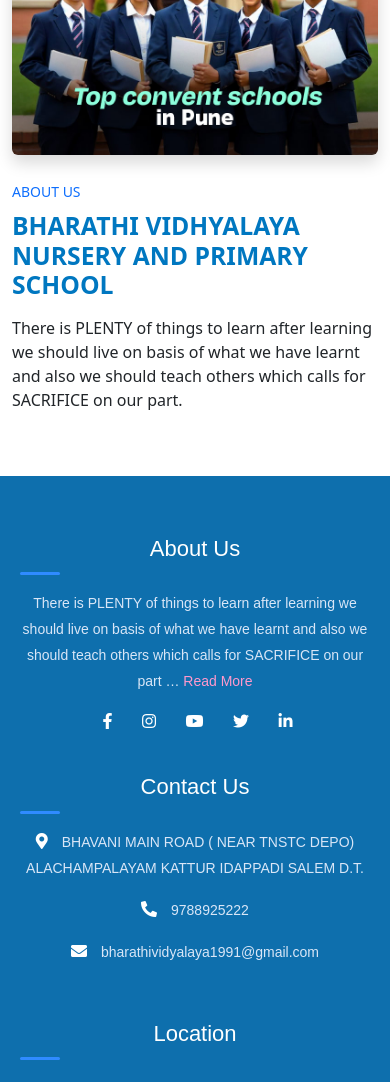
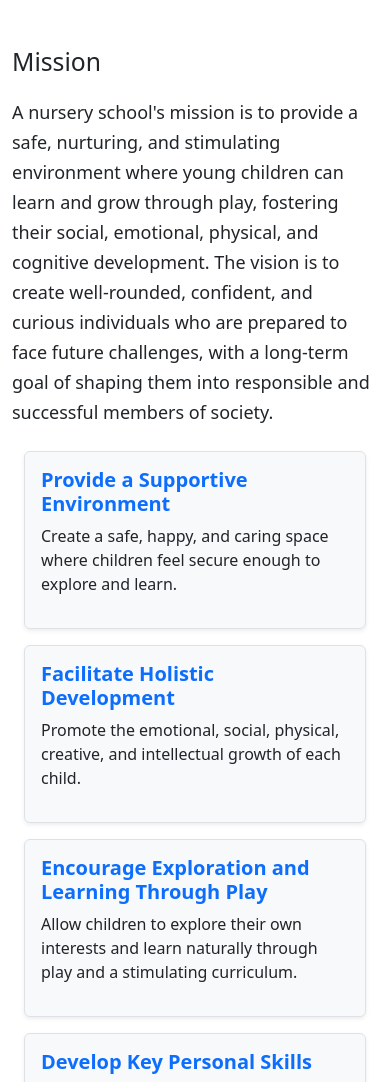
Before and after one commit to kathir41099/bharathi-vidhya-school, a PHP site: page /about.php in a window 390 px wide. Shown: the part 833-1915 px from the top of the page. Run offline with PHP 8.4, Linux system fonts and the light colour scheme.

Commit message:
image changes

```diff
--- a/about.php
+++ b/about.php
@@ -17,6 +17,52 @@
 <body>
 <?php include "includes/header.php"; ?>
 
+<?php
+
+$school_values = [
+    [
+        "title" => "Provide a Supportive Environment",
+        "description" => "Create a safe, happy, and caring space where children feel secure enough to explore and learn."
+    ],
+    [
+        "title" => "Facilitate Holistic Development",
+        "description" => "Promote the emotional, social, physical, creative, and intellectual growth of each child."
+    ],
+    [
+        "title" => "Encourage Exploration and Learning Through Play",
+        "description" => "Allow children to explore their own interests and learn naturally through play and a stimulating curriculum."
+    ],
+    [
+        "title" => "Develop Key Personal Skills",
+        "description" => "Help children become confident, independent, responsible, and cooperative individuals."
+    ],
+    [
+        "title" => "Partner with Families",
+        "description" => "Foster strong relationships with parents and carers, recognizing them as the child's first educators and working in partnership with them."
+    ],
+];
+
+$vision_items = [
+    [
+        "title" => "Shape Future-Ready Individuals",
+        "description" => "To prepare children to be successful learners, confident individuals, and responsible citizens ready to contribute to society."
+    ],
+    [
+        "title" => "Instill a Lifelong Love of Learning",
+        "description" => "Inspire a positive attitude towards learning so children enjoy the process and continue to learn throughout their lives."
+    ],
+    [
+        "title" => "Develop Well-Rounded Personalities",
+        "description" => "Help each child develop a full range of capabilities, including curiosity, empathy, and resilience."
+    ],
+    [
+        "title" => "Create a Strong Community",
+        "description" => "Build a community of competent and caring educators and support students in facing life's challenges."
+    ],
+];
+
+?>
+
 <!-- Banner Section -->
 <section class="about-banner">
     <h1>About Us</h1>
@@ -27,11 +73,42 @@
 
 <!-- About Content Section -->
 <div class="container py-5">
+    <section class="mb-3">
+        <h2 class="section-title">Mission</h2>
+
+        <p style="max-width:1150px;font-size:18px;line-height:30px;margin-top:20px;">
+            A nursery school's mission is to provide a safe, nurturing, and stimulating environment where young children can learn and grow through play, fostering their social, emotional, physical, and cognitive development. The vision is to create well-rounded, confident, and curious individuals who are prepared to face future challenges, with a long-term goal of shaping them into responsible and successful members of society.
+        </p>
+
+        <div class="container my-4">
+            <div class="row">
+                <?php foreach ($school_values as $value): ?>
+                    <div class="col-md-6 mb-3">
+                        <div class="p-3 border rounded shadow-sm bg-light">
+                            <h5 class="fw-bold text-primary"><?= $value['title']; ?></h5>
+                            <p><?= $value['description']; ?></p>
+                        </div>
+                    </div>
+                <?php endforeach; ?>
+            </div>
+        </div>
+        <h2 class="section-title mb-3">Vision</h2>
+        <div class="row">
+            <?php foreach ($vision_items as $vision): ?>
+                <div class="col-md-6 mb-3">
+                    <div class="p-3 border rounded shadow-sm bg-light">
+                        <h5 class="fw-bold text-primary"><?= $vision['title']; ?></h5>
+                        <p><?= $vision['description']; ?></p>
+                    </div>
+                </div>
+            <?php endforeach; ?>
+        </div>
+    </section>
     <div class="row align-items-center">
 
         <!-- Left Image -->
         <div class="col-lg-6 mb-4">
-            <img src="assets/img/about/about_content.jpg" alt="School Image" class="img-fluid rounded shadow">
+            <img src="assets/img/gallery_img/DSC_4141.JPG" alt="School Image" class="img-fluid rounded shadow">
         </div>
 
         <!-- Right Content -->
--- a/assets/css/about.css
+++ b/assets/css/about.css
@@ -1,7 +1,7 @@
 .about-banner {
     width: 100%;
-    height: 450px;
-    background: url("../img/home/rule_background.jpg") center center / cover no-repeat;
+    height: 650px;
+    background: url("../img/home/background_header.JPG") center center / cover no-repeat;
     position: relative;
     display: flex;
     justify-content: center;
@@ -20,7 +20,7 @@
 
 .about-banner h1 {
     position: relative;
-    color: #fff;
+    color: #017bb4;
     font-size: 55px;
     font-weight: 700;
 }
@@ -28,6 +28,6 @@
 .breadcrumb-area {
     position: absolute;
     bottom: 20px;
-    color: #fff;
+    color: #017bb4;
 }
-.breadcrumb-area a { color: #fff; }
+.breadcrumb-area a { color: #017bb4; }
--- a/assets/css/style.css
+++ b/assets/css/style.css
@@ -509,7 +509,7 @@ input {
 /* Page fade-in */
 body {
     opacity: 0;
-    animation: blurReveal 1s ease-in-out forwards;
+    animation: slideLeft 1.5s ease-in-out forwards;
 }
 
 @keyframes fadeIn {
--- a/contact.php
+++ b/contact.php
@@ -58,7 +58,7 @@
 <!-- Google Map -->
 <div class="container pb-5">
     <iframe
-        src="https://www.google.com/maps/embed?pb=!1m18!1m12!1m3!1d3888.365394870997!2d80.209675!3d13.156054!2m3!1f0!2f0!3f0!3m2!1i1024!2i768!4f13.1!3m3!1m2!1s0x3a52641cb40c2df9%3A0x8968b27ca6891e5c!2sBharath%20Nursery%20%26%20Primary%20School!5e0!3m2!1sen!2sin!4v1705820857759"
+        src="https://www.google.com/maps/embed?pb=!1m18!1m12!1m3!1d3908.583595292828!2d77.8222548!3d11.5816801!2m3!1f0!2f0!3f0!3m2!1i1024!2i768!4f13.1!3m3!1m2!1s0x3ba95bcd76056485%3A0x80dfe2a2df8f1a58!2sBharathi%20Vidyalaya!5e0!3m2!1sen!2sin!4v1764429279623!5m2!1sen!2sin"
         width="100%" height="450" style="border:0;" allowfullscreen loading="lazy">
     </iframe>
 </div>
--- a/includes/footer.php
+++ b/includes/footer.php
@@ -23,16 +23,16 @@
             <p>
                 There is PLENTY of things to learn after learning we should live on basis of what we have learnt
                 and also we should teach others which calls for SACRIFICE on our part …
-                <a href="#">Read More</a>
+                <a href="about.php">Read More</a>
             </p>
 
-<div class="social-icons">
+<!-- <div class="social-icons">
   <a href="#"><i class="fab fa-facebook-f"></i></a>
   <a href="#"><i class="fab fa-instagram"></i></a>
   <a href="#"><i class="fab fa-youtube"></i></a>
   <a href="#"><i class="fab fa-twitter"></i></a>
   <a href="#"><i class="fab fa-linkedin-in"></i></a>
-</div>
+</div> -->
         </div>
 
         <div class="footer-box">
@@ -48,16 +48,22 @@
         <div class="footer-box">
             <h3>Location</h3>
             <div class="underline"></div>
-            <iframe
-                src="https://www.google.com/maps/embed?pb=!1m18!1m12!1m3!1d3888.365394870997!2d80.209675!3d13.156054!2m3!1f0!2f0!3f0!3m2!1i1024!2i768!4f13.1!3m3!1m2!1s0x3a52641cb40c2df9%3A0x8968b27ca6891e5c!2sBharath%20Nursery%20%26%20Primary%20School!5e0!3m2!1sen!2sin!4v1705820857759"
-                width="100%" height="250" style="border:0;" allowfullscreen loading="lazy">
-            </iframe>
+                    <iframe
+                        src="https://www.google.com/maps/embed?pb=!1m18!1m12!1m3!1d3908.583595292828!2d77.8222548!3d11.5816801!2m3!1f0!2f0!3f0!3m2!1i1024!2i768!4f13.1!3m3!1m2!1s0x3ba95bcd76056485%3A0x80dfe2a2df8f1a58!2sBharathi%20Vidyalaya!5e0!3m2!1sen!2sin!4v1764429279623!5m2!1sen!2sin"
+                        width="100%"
+                        height="250"
+                        style="border:0;"
+                        allowfullscreen=""
+                        loading="lazy"
+                        referrerpolicy="no-referrer-when-downgrade">
+                    </iframe>
+
         </div>
 
     </div>
 
     <div class="copyright">
-        <p>Copyright © 1991-2025 – BHARATHI VIDHYALAYA NURSERY AND PRIMARY SCHOOL </p>
+        <p>Copyright © 2025 - 2026 – BHARATHI VIDHYALAYA NURSERY AND PRIMARY SCHOOL </p>
         <p>Developed by <span>BHARATHI VIDHYALAYA</span></p>
     </div>
 </footer>
--- a/includes/header.php
+++ b/includes/header.php
@@ -55,13 +55,13 @@ $currentPage = basename($_SERVER['PHP_SELF']);
         <span class="phone"><i class="fa fa-phone"></i> 9788925222</span>
         <span class="email"><i class="fa fa-envelope"></i> bharathividyalaya1991@gmail.com</span>
     </div>
-    <div class="social-icons">
+    <!-- <div class="social-icons">
         <a href="#"><i class="fab fa-facebook-f"></i></a>
         <a href="#"><i class="fab fa-instagram"></i></a>
         <a href="#"><i class="fab fa-youtube"></i></a>
         <a href="#"><i class="fab fa-twitter"></i></a>
         <a href="#"><i class="fab fa-linkedin-in"></i></a>
-    </div>
+    </div> -->
 </div>
 
 <!-- 💠 MAIN HEADER & NAV BAR -->
@@ -70,7 +70,7 @@ $currentPage = basename($_SERVER['PHP_SELF']);
 
         <!-- Logo & School Title -->
         <div class="d-flex align-items-center mb-2 mb-lg-0">
-            <img src="assets/img/logo.png" height="80" class="me-3">
+            <img src="assets/img/logo1.png" height="80" class="me-3">
             <div>
                 <h3 class="m-0 fw-bold">BHARATH</h3>
                 <div>Nursery & Primary School</div>
```
Also changed, not shown: home.php (+16 -11 lines), index.php (+16 -3 lines), photo.php (+12 -12 lines), assets/img/home/rule_background1.jpg (renamed from assets/img/home/rule_background.jpg), assets/img/logo1.png (added), 2 other files.
